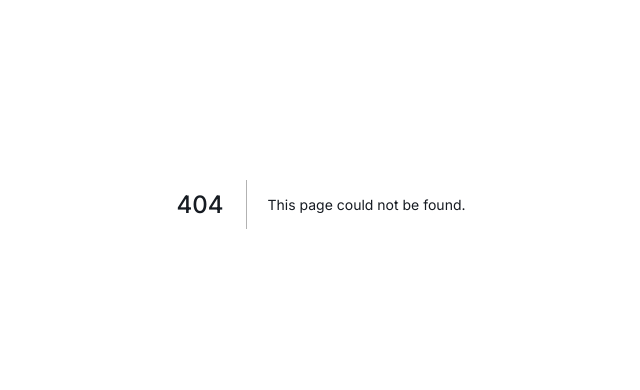
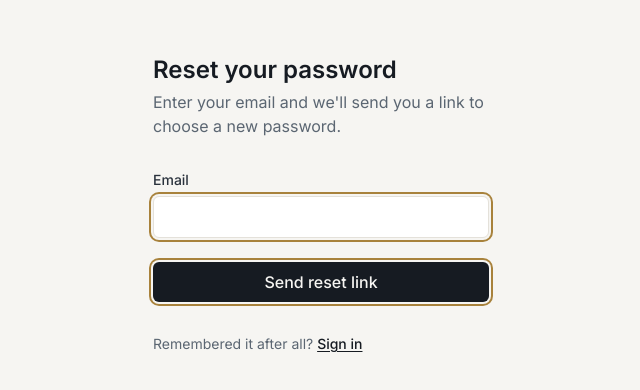
Before and after one commit to stephenjoehley-cyber/business-partner, a Next.js app: page /forgot-password in a window 1280 px wide. Before the commit this address had no page. Shown: the part 196-586 px from the top of the page, without its empty margins (319-959 px from the left). Built offline with nearby package versions, Linux system fonts and the light colour scheme; no server answers.

Commit message:
Add forgot-password page

```diff
--- /dev/null
+++ b/app/(auth)/forgot-password/page.tsx
@@ -0,0 +1,82 @@
+'use client';
+
+import { useState } from 'react';
+import Link from 'next/link';
+import { createClient } from '@/lib/supabase/client';
+import { FormField, inputClasses } from '@/components/FormField';
+
+export default function ForgotPasswordPage() {
+  const supabase = createClient();
+  const [email, setEmail] = useState('');
+  const [error, setError] = useState<string | null>(null);
+  const [isSubmitting, setIsSubmitting] = useState(false);
+  const [sent, setSent] = useState(false);
+
+  async function handleSubmit(e: React.FormEvent) {
+    e.preventDefault();
+    setIsSubmitting(true);
+    setError(null);
+
+    const { error: resetError } = await supabase.auth.resetPasswordForEmail(email, {
+      redirectTo: `${window.location.origin}/auth/reset-password`,
+    });
+
+    if (resetError) {
+      setError(resetError.message);
+      setIsSubmitting(false);
+      return;
+    }
+
+    setSent(true);
+    setIsSubmitting(false);
+  }
+
+  return (
+    <main className="mx-auto flex min-h-screen max-w-sm flex-col justify-center gap-8 px-6">
+      <div>
+        <h1 className="text-2xl font-semibold">Reset your password</h1>
+        <p className="mt-1 text-ink-faint">
+          Enter your email and we&apos;ll send you a link to choose a new password.
+        </p>
+      </div>
+
+      {sent ? (
+        <p className="text-ink-faint">
+          If an account exists for that email, a reset link is on its way. Check your inbox (and
+          spam folder).
+        </p>
+      ) : (
+        <form onSubmit={handleSubmit} className="flex flex-col gap-4">
+          <FormField label="Email" htmlFor="email">
+            <input
+              id="email"
+              type="email"
+              required
+              autoComplete="email"
+              className={inputClasses}
+              value={email}
+              onChange={(e) => setEmail(e.target.value)}
+            />
+          </FormField>
+
+          {error && <p className="text-sm text-signal-attention">{error}</p>}
+
+          <button
+            type="submit"
+            disabled={isSubmitting}
+            className="mt-2 rounded bg-ink px-4 py-2 font-medium text-surface transition-opacity hover:opacity-90 disabled:opacity-50 focus-ring"
+          >
+            {isSubmitting ? 'Sending…' : 'Send reset link'}
+          </button>
+        </form>
+      )}
+
+      <p className="text-sm text-ink-faint">
+        Remembered it after all?{' '}
+        <Link href="/login" className="font-medium text-ink underline underline-offset-2">
+          Sign in
+        </Link>
+      </p>
+    </main>
+  );
+}
```
